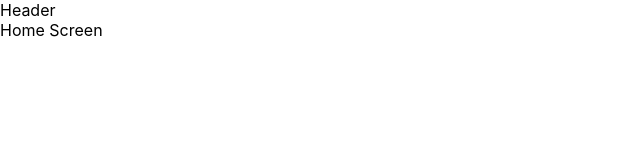
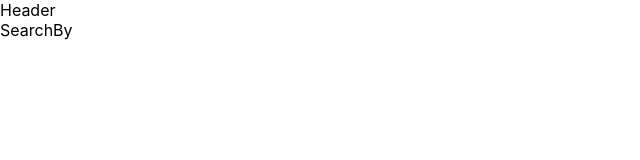
Before and after one commit to dranzor4/giftcard, a React (Create React App) app: page / in a window 1280 px wide. Shown: the top 160 px of the page, without its empty margins (0-640 px from the left). Built offline with nearby package versions, Linux system fonts and the light colour scheme; the HTML template or start-up script is replaced by a standard one.

Commit message:
New comp
Created a search by component

```diff
--- a/package.json
+++ b/package.json
@@ -8,6 +8,7 @@
     "@testing-library/user-event": "^13.5.0",
     "react": "^18.2.0",
     "react-dom": "^18.2.0",
+    "react-router-dom": "^6.21.1",
     "react-scripts": "5.0.1",
     "web-vitals": "^2.1.4"
   },
--- /dev/null
+++ b/src/components/searchby/index.js
@@ -0,0 +1,9 @@
+import React from 'react'
+
+const SearchBy = () => {
+  return (
+    <div>SearchBy</div>
+  )
+}
+
+export default SearchBy
--- a/src/pages/home/index.jsx
+++ b/src/pages/home/index.jsx
@@ -1,8 +1,9 @@
 import React from 'react'
+import SearchBy from '../../components/searchby'
 const Home = () => {
   return (
 <div>
-  Home Screen
+    <SearchBy />
 </div>
 
   )
```
Also changed, not shown: 1 other file (tests, documents, lock files or other folders).
